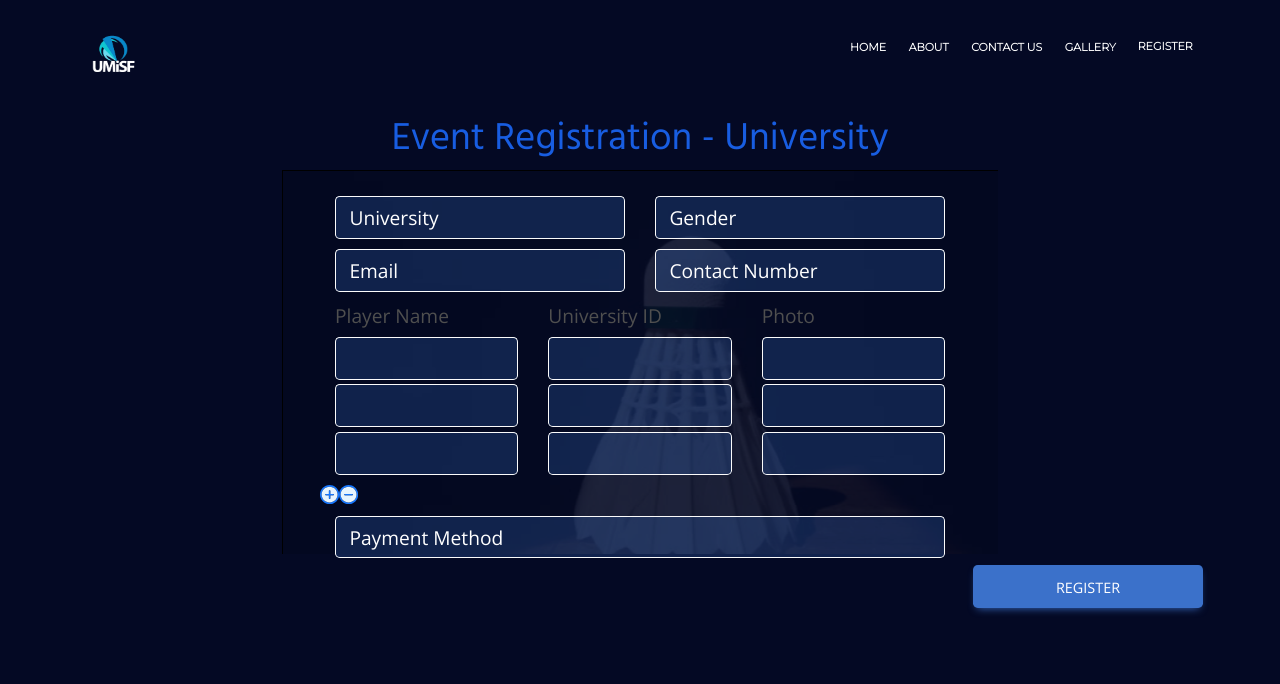
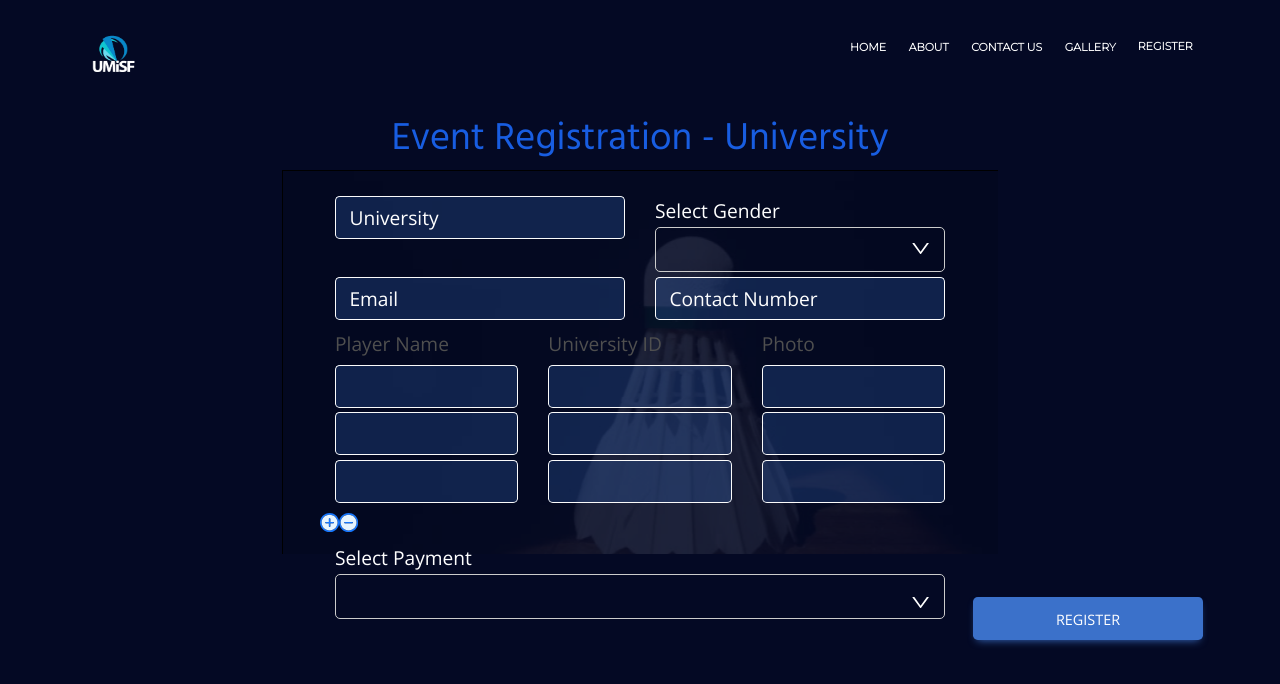
Before and after one commit to UMiSF/umisf-client, a React (Create React App) app: page /register/university in a window 1280 px wide. Shown: the top 684 px of the page. Built offline with nearby package versions, Linux system fonts and the light colour scheme; a web font is replaced by a local one.

Commit message:
added dropdown

```diff
--- a/src/Views/RegistrationPage/Common/AddTablePerf/TableRow.jsx
+++ b/src/Views/RegistrationPage/Common/AddTablePerf/TableRow.jsx
@@ -1,9 +1,14 @@
-import React from "react";
+import React, {useState} from "react";
 import Styles from "./TableRow.module.css";
 import { MDBCol, MDBInput } from "mdb-react-ui-kit";
+import Dropdown from "../../../../common/Dropdown/Dropdown";
 
 const TableRow = (props) => {
     // console.log('Props of table row: ',props)
+    const levelOptions = ['School', 'Zonal', 'Provincial', 'National', 'International']
+    const [level, setLevel] = useState("");
+    const PlaceOptions = ['Champion', 'Runnerup', 'Second-Runnerup', 'Quaterfinalist']
+    const [place, setPlace] = useState("");
   return (
     <div className="d-flex flex-row ">
              <MDBCol>
@@ -13,34 +18,16 @@ const TableRow = (props) => {
                   name={"name-" + props.index}
                   type="text"
                   value={props.perf.name}
-                  onChange={(e)=>{props.handleChange(e)}}
+                  onChange={(e)=>{props.handleChange(e.target.value, e.target.name)}}
                   contrast
                   className="bg-primary bg-opacity-25"
                 />
               </MDBCol>
               <MDBCol>
-                <MDBInput
-                  wrapperClass="mb-1"
-                  labelClass="text-white"
-                  name={"level-" + props.index}
-                  type="text"
-                  value={props.perf.level}
-                  onChange={(e)=>{props.handleChange(e)}}
-                  contrast
-                  className="bg-primary bg-opacity-25"
-                />
+                <Dropdown options = {levelOptions} handleClick={(option,id)=>{setLevel(option); props.handleChange(option,id)}} value={level}  name={"level-" + props.index}  lable={"Level"}/>
               </MDBCol>
               <MDBCol>
-                <MDBInput
-                  wrapperClass="mb-1"
-                  labelClass="text-white"
-                  name={"place-" + props.index}
-                  type="text"
-                  value={props.perf.place}
-                  onChange={(e)=>{props.handleChange(e)}}
-                  contrast
-                  className="bg-primary bg-opacity-25"
-                />
+              <Dropdown options = {PlaceOptions} handleClick={(option,id)=>{setPlace(option); props.handleChange(option,id)}} value={place}  name={"place-" + props.index}  lable={"Winning Place"}/>
               </MDBCol>
     </div>
   );
--- a/src/Views/RegistrationPage/PlayerRegistration/PlayerRegistration.jsx
+++ b/src/Views/RegistrationPage/PlayerRegistration/PlayerRegistration.jsx
@@ -6,8 +6,8 @@ import { Form } from "react-bootstrap";
 import { MDBContainer, MDBInput, MDBBtn, MDBCol } from "mdb-react-ui-kit";
 import ImageUploader from "../Common/imageUploader/ImageUploader";
 import Axios from "axios";
-import { message } from 'antd';
-import trophy from '../../../assests/images/trophy.gif';
+import { message } from "antd";
+import Dropdown from "../../../common/Dropdown/Dropdown";
 
 const PlayerRegistration = () => {
   const [validated, setValidated] = useState(false); //form validation
@@ -23,25 +23,23 @@ const PlayerRegistration = () => {
     performanceThreshold: 100,
   });
   const [fileList, setFileList] = useState([]);
-  const [isChecked, setIsChecked] = useState(false)
-  const [playerID,setPlayerID]=useState('')
+  const [isChecked, setIsChecked] = useState(false);
+  const [playerID, setPlayerID] = useState("");
   const [isSubmitting, setIsSubmitting] = useState(false);
+  const genderOptions = ["Male", "Female"];
+  const [gender, setGender] = useState("");
 
   useEffect(() => {
     if (isSubmitting) {
       // show loading message
-      message.loading('Submitting form...');
+      message.loading("Submitting form...");
     }
-  }, [isSubmitting,isChecked]);
+  }, [isSubmitting, isChecked]);
 
   const handleChange = (e) => {
     const name = e.target.name;
     const value = e.target.value;
-    if (name == "gender") {
-      setPlayer((prevValue) => {
-        return { ...prevValue, gender: value };
-      });
-    } else if (name == "firstName") {
+    if (name == "firstName") {
       setPlayer((prevValue) => {
         return { ...prevValue, firstName: value };
       });
@@ -71,7 +69,13 @@ const PlayerRegistration = () => {
       });
     }
   };
-  function handleSubmit (e) {
+
+  const changeGender = (value) => {
+    setPlayer((prevValue) => {
+      return { ...prevValue, gender: value };
+    });
+  };
+  function handleSubmit(e) {
     e.preventDefault();
     console.log("Form submitted: ", player);
 
@@ -90,66 +94,56 @@ const PlayerRegistration = () => {
 
       formData.append("playerData", [player]);
 
-        Axios.post(process.env.REACT_APP_API_URL + "/player/add",{playerData:[player]} , {
-          headers:{},
-        })
+      Axios.post(
+        process.env.REACT_APP_API_URL + "/player/add",
+        { playerData: [player] },
+        {
+          headers: {},
+        }
+      )
         .then((res) => {
           console.log(res.data);
-          message.success( res.data.message);
-          console.log("Here")
-          setPlayerID(res.data.data[0]['_id'])
+          message.success(res.data.message);
+          console.log("Here");
+          setPlayerID(res.data.data[0]["_id"]);
           setIsChecked(true);
         })
-        .catch (error =>{
-          console.log("Error: ", error)
-          message.error( error.response.data.message)
-        })
+        .catch((error) => {
+          console.log("Error: ", error);
+          message.error(error.response.data.message);
+        });
       setIsSubmitting(false);
-
     }
   }
   return (
     <div className={`${Styles["body"]}`}>
       <HeaderPage />
       <div className={`${Styles["title"]}`}>Player Registration</div>
-      {(!isChecked) && <>
-
+      {!isChecked && (
+        <>
           <div className={`${Styles["info-container"]}`}>
             <img src={info} alt="info-icon" className={`${Styles["info-logo"]}`} />
             <div className={`${Styles["info"]}`}>
-            Please note that first you have to register as a player through this
-            portal before applying for single/double events. The Player ID given
-            upon successful registration should be used for all the future events
-            including upcoming years.
+              Please note that first you have to register as a player through this portal before applying for single/double events. The Player ID given upon successful registration
+              should be used for all the future events including upcoming years.
             </div>
           </div>
           <div className={`${Styles["register-form"]}`}>
             {/* <img src={bg} className={`${Styles["bg"]}`}/> */}
             <MDBContainer className="flex">
-            <Form
-              noValidate
-              validated={validated}
-              onSubmit={handleSubmit}
-              className={`${Styles["register-form-content"]}`}
-            >
+              <Form noValidate validated={validated} onSubmit={handleSubmit} className={`${Styles["register-form-content"]}`}>
                 <div className="d-flex flex-row mb-4 ">
-                <MDBCol className="d-flex align-items-center justify-content-center">
-                  {/* <ImageUploader fileList={fileList} setFileList={setFileList} /> */}
-                </MDBCol>
+                  <MDBCol className="d-flex align-items-center justify-content-center">{/* <ImageUploader fileList={fileList} setFileList={setFileList} /> */}</MDBCol>
                   <MDBCol>
+                    <Dropdown
+                      options={genderOptions}
+                      handleClick={(option) => {
+                        setGender(option);
+                        changeGender(option);
 
-                  <MDBInput
-                    wrapperClass="mb-4"
-                    label="Gender"
-                    labelClass="text-white"
-                    name="gender"
-                    type="text"
-                    style={{ fontFamily: 'Hind", sans-serif' }}
-                    value={player.gender}
-                    onChange={handleChange}
-                    required
-                    contrast
-                    className="bg-primary bg-opacity-25"
+                      }}
+                      value={gender}
+                      lable={"Gender"}
                     />
                   </MDBCol>
                 </div>
@@ -251,20 +245,21 @@ const PlayerRegistration = () => {
               </Form>
             </MDBContainer>
           </div>
-      </>}
-      {isChecked && <div className={`${Styles["success-msg-box"]}`}>
+        </>
+      )}
+      {isChecked && (
+        <div className={`${Styles["success-msg-box"]}`}>
           {/* <img src={trophy} className={`${Styles[""]}`}/> */}
           <div className={`${Styles["success-msg"]}`}>
             Thank you for registering with us ! Your player ID {playerID} will be used for registering for the future events including next years.
-          <div className={`${Styles["image-trophy"]}`}>
-          </div>
+            <div className={`${Styles["image-trophy"]}`}></div>
           </div>
 
           <MDBBtn className={`${Styles["conquest-button"]}`} type="submit">
             <div className={`${Styles["conquest"]}`}>Enter the conquest</div>
           </MDBBtn>
-
-      </div>}
+        </div>
+      )}
     </div>
   );
 };
--- a/src/Views/RegistrationPage/RegisterAll/RegisterAll.jsx
+++ b/src/Views/RegistrationPage/RegisterAll/RegisterAll.jsx
@@ -65,9 +65,9 @@ const RegisterAll = () => {
   const [isPlayingSingle, setIsplayingSingle] = useState(true);
   const [isPlayingDouble, setIsplayingDouble] = useState(true);
   const ageOptions = ['Under 9', 'Under 11', 'Under 13', 'Under 15', 'Staff']
-  const [ageGrpup, setAgeGroup] = useState("Select Age Group");
+  const [ageGrpup, setAgeGroup] = useState("");
   const paymentOptions = ['On-site', 'Bank Transfer']
-  const [payment, setPayment] = useState("Select Payment Method");
+  const [payment, setPayment] = useState("");
   //const [isPlayingMix, setIsplayingMix] = useState(true);
   let doneSingle = { success: false, message: "", valid: false, data: "" };
   let doneDouble = { success: false, message: "", valid: false, validP: false, data: "", dataP: "" };
@@ -210,9 +210,10 @@ const RegisterAll = () => {
     });
   };
 
-  const changeSinglePastPerformanceArray = (e) => {
-    const name = e.target.name;
-    const value = e.target.value;
+  const changeSinglePastPerformanceArray = (option, id) => {
+    console.log("Event from root", option, id)
+    const name = id;
+    const value = option;
     const field = name.split("-")[0];
     const position = parseInt(name.split("-")[1]);
     console.log("Table Values: ", field, position, value);
@@ -243,9 +244,9 @@ const RegisterAll = () => {
     setSinglePastPerformanceArray(newArray);
   };
 
-  const changeDoublePastPerformanceArray = (e) => {
-    const name = e.target.name;
-    const value = e.target.value;
+  const changeDoublePastPerformanceArray = (option, id) => {
+    const name = id;
+    const value = option;
     const field = name.split("-")[0];
     const position = parseInt(name.split("-")[1]);
     console.log("Table Values: ", field, position, value);
@@ -332,27 +333,33 @@ const RegisterAll = () => {
   //       setMixPastPerformanceArray(tmpArray);
   //     }
   //   };
+
   async function handleSubmit(e) {
     e.preventDefault();
-    console.log("Form submitted");
+    console.log("Form submitted" );
     const form = e.currentTarget;
     const singlePerf = arrangePerformanceArray(singlePastPerformanceArray);
     const doublePerf = arrangePerformanceArray(doublePastPerformanceArray);
-
+    let perfError = false;
+    console.log("Perfs:", singlePerf);
+    console.log("perfd", doublePerf);
     //form validation
     if (form.checkValidity() === false || (isPlayingDouble && double.player === double.playerPartner)) {
       e.stopPropagation();
       isPlayingDouble && double.player === double.playerPartner && message.error("Player and the Partner have the same ID !! ");
     }
     if (singlePerf.includes("~error~") || doublePerf.includes("~error~")) {
+      perfError = true
+      message.error("Please fill your performance correctly !")
       e.stopPropagation();
     }
+
     setValidated(true);
 
     single.pastPerformance = singlePerf;
     double.pastPerformance = doublePerf;
 
-    if ((isPlayingSingle && Object.values(single).includes("") && single.paymentMethod == "On-site" && single.paymentSlip == "") || !Object.values(single).includes("")) {
+    if (((isPlayingSingle && Object.values(single).includes("") && single.paymentMethod == "On-site" && single.paymentSlip == "") || !Object.values(single).includes("")) && !perfError) {
       try {
         const res = await Axios.get(
           process.env.REACT_APP_API_URL + "/player/getByObjectId",
@@ -375,7 +382,7 @@ const RegisterAll = () => {
       }
     }
 
-    if ((isPlayingDouble && Object.values(double).includes("") && double.paymentMethod == "On-site" && double.paymentSlip == "") || !Object.values(double).includes("")) {
+    if (((isPlayingDouble && Object.values(double).includes("") && double.paymentMethod == "On-site" && double.paymentSlip == "") || !Object.values(double).includes("")) && !perfError) {
       Axios.get(
         process.env.REACT_APP_API_URL + "/player/getByObjectId",
         { params: { ids: double.player + "," + double.playerPartner } },
@@ -546,7 +553,7 @@ const RegisterAll = () => {
                     required
                     contrast
                   /> */}
-                  <Dropdown options = {ageOptions} handleClick={(option)=>{setAgeGroup(option); changeAgeGroup(option)}} value={ageGrpup}/>
+                  <Dropdown options = {ageOptions} handleClick={(option)=>{setAgeGroup(option); changeAgeGroup(option)}} value={ageGrpup} lable={"Age Group"}/>
 
                 </MDBCol>
               </div>
@@ -702,7 +709,7 @@ const RegisterAll = () => {
             {(isPlayingDouble || isPlayingSingle) && (
               <div className="d-flex flex-row mb-4 ">
                 <MDBCol>
-                <Dropdown options = {paymentOptions} handleClick={(option)=>{setPayment(option); changePaymentMethod(option)}} value={payment}/>
+                <Dropdown options = {paymentOptions} handleClick={(option)=>{setPayment(option); changePaymentMethod(option)}} value={payment} lable={"Payment Method"}/>
                 </MDBCol>
                 {isBankTransfer && (
                   <MDBCol>
--- a/src/Views/RegistrationPage/UniversityRegistration/UniversityRegistration.jsx
+++ b/src/Views/RegistrationPage/UniversityRegistration/UniversityRegistration.jsx
@@ -7,7 +7,7 @@ import TableRow from "../Common/AddTablePlayer/TableRow";
 import Styles from "./UniversityRegistration.module.css";
 import Axios from "axios";
 import { PlusCircleTwoTone, MinusCircleTwoTone } from "@ant-design/icons";
-
+import Dropdown from "../../../common/Dropdown/Dropdown";
 
 import { message } from "antd";
 const UniversityRegistration = () => {
@@ -23,12 +23,17 @@ const UniversityRegistration = () => {
 
   const [isBankTransfer, setIsBankTransfer] = useState(false);
   const [playersArray, setPlayersArray] = useState([
-    { firstName: "", lastName: "", photo: "" ,},
-    { firstName: "", lastName: "", photo: "" ,},
-    { firstName: "", lastName: "", photo: "" , },])
+    { firstName: "", lastName: "", photo: "" },
+    { firstName: "", lastName: "", photo: "" },
+    { firstName: "", lastName: "", photo: "" },
+  ]);
   const [count, setCount] = useState(3);
   const [exceeded, setExceeded] = useState(false);
   const [isSubmitting, setIsSubmitting] = useState(false);
+  const genderOptions = ["Male", "Female"];
+  const [gender, setGender] = useState("");
+  const paymentOptions = ["On-site", "Bank Transfer"];
+  const [payment, setPayment] = useState("");
 
   useEffect(() => {
     if (isSubmitting) {
@@ -44,10 +49,6 @@ const UniversityRegistration = () => {
     if (name == "name") {
       setUniversity((prevValue) => {
         return { ...prevValue, name: value };
-      });
-    } else if (name == "matchType") {
-      setUniversity((prevValue) => {
-        return { ...prevValue, matchType: value };
       });
     } else if (name == "email") {
       setUniversity((prevValue) => {
@@ -99,18 +100,36 @@ const UniversityRegistration = () => {
     }
   };
 
-  const updatePlayerCommonData = ()=>{
-    const tempArray = []
-    for (const player of playersArray){
-      let tempObj = {email:university.email, institute:university.name, contactNumber:university.contactNumber, gender:university.matchType, ... player}
-      tempArray.push(tempObj)
+  const changeGender = (value) => {
+    setUniversity((prevValue) => {
+      return { ...prevValue, matchType: value };
+    });
+  };
+
+  const changePaymentMethod = (value) => {
+    setUniversity((prevValue) => {
+      return { ...prevValue, paymentMethod: value };
+    });
+    console.log("isBankTransfer: ", value == "On-Site");
+    value == "Bank Transfer" ? setIsBankTransfer(true) : setIsBankTransfer(false);
+  };
+
+  const updatePlayerCommonData = () => {
+    const tempArray = [];
+    for (const player of playersArray) {
+      let tempObj = { email: university.email, institute: university.name, contactNumber: university.contactNumber, gender: university.matchType, ...player };
+      tempArray.push(tempObj);
     }
-    return tempArray
-  }
+    return tempArray;
+  };
+
   const AddAnotherRow = () => {
     setCount(count + 1);
     setPlayersArray((prevValue) => {
-      return [...playersArray, { Firstname: "", lastName: "", photo: "" , email:university.email, contactNumber:university.contactNumber, institute:university.name, gender:university.matchType},];
+      return [
+        ...playersArray,
+        { Firstname: "", lastName: "", photo: "", email: university.email, contactNumber: university.contactNumber, institute: university.name, gender: university.matchType },
+      ];
     });
     count == 7 && setExceeded(true);
   };
@@ -136,15 +155,14 @@ const UniversityRegistration = () => {
     e.preventDefault();
     console.log("Form submitted", university);
     const form = e.currentTarget;
-    const isPlayerArrayValid = isValidPlayerArray(playersArray)
+    const isPlayerArrayValid = isValidPlayerArray(playersArray);
     //form validation
     if (form.checkValidity() === false || !isPlayerArrayValid) {
       e.stopPropagation();
-      !isPlayerArrayValid && message.error("Please fill players' details correctly !")
-
+      !isPlayerArrayValid && message.error("Please fill players' details correctly !");
     }
     setValidated(true);
-    if ((Object.values(university).includes("") && university.paymentMethod == "On-site" && university.paymentSlip == "") || !Object.values(university).includes("")) {
+    if (((Object.values(university).includes("") && university.paymentMethod == "On-site" && university.paymentSlip == "") || !Object.values(university).includes("")) && isPlayerArrayValid) {
       console.log("Here")
       const players = updatePlayerCommonData()
       console.log(players)
@@ -168,7 +186,6 @@ const UniversityRegistration = () => {
         });
       setIsSubmitting(false);
     }
-
   }
   return (
     <div className={`${Styles["body"]}`}>
@@ -195,17 +212,14 @@ const UniversityRegistration = () => {
                 />
               </MDBCol>
               <MDBCol>
-                <MDBInput
-                  wrapperClass="mb-1"
-                  label="Gender"
-                  labelClass="text-white"
-                  name="matchType"
-                  type="text"
-                  value={university.matchType}
-                  onChange={handleChange}
-                  required
-                  contrast
-                  className="bg-primary bg-opacity-25"
+                <Dropdown
+                  options={genderOptions}
+                  handleClick={(option) => {
+                    setGender(option);
+                    changeGender(option);
+                  }}
+                  value={gender}
+                  lable={"Gender"}
                 />
               </MDBCol>
             </div>
@@ -260,17 +274,14 @@ const UniversityRegistration = () => {
 
             <div className="d-flex flex-row mb-4 ">
               <MDBCol>
-                <MDBInput
-                  wrapperClass="mb-4"
-                  label="Payment Method"
-                  labelClass="text-white"
-                  name="paymentMethod"
-                  type="text"
-                  value={university.paymentMethod}
-                  onChange={handleChange}
-                  required
-                  contrast
-                  className="bg-primary bg-opacity-25"
+                <Dropdown
+                  options={paymentOptions}
+                  handleClick={(option) => {
+                    setPayment(option);
+                    changePaymentMethod(option);
+                  }}
+                  value={payment}
+                  lable={"Payment"}
                 />
               </MDBCol>
               {isBankTransfer && (
--- a/src/common/Dropdown/Dropdown.jsx
+++ b/src/common/Dropdown/Dropdown.jsx
@@ -2,7 +2,7 @@
 import React, { useState} from 'react';
 import styles from './Dropdown.module.css';
 import { DownOutlined } from '@ant-design/icons';
-const Dropdown = ({ options, value, handleClick}) => {
+const Dropdown = ({ options, value, name, lable, handleClick}) => {
   const [isOpen, setIsOpen] = useState(false);
 
   const toggleOpen = () => {
@@ -13,6 +13,9 @@ const Dropdown = ({ options, value, handleClick}) => {
 
   return (
     <div className={styles.selectContainer}>
+      <div className={styles.lable} hidden={value !== ''}>
+            {"Select " + lable}
+      </div>
       <div className={styles.selectedValue} onClick={toggleOpen}>
         {value}
         <DownOutlined  className={styles.down}/>
@@ -24,7 +27,8 @@ const Dropdown = ({ options, value, handleClick}) => {
             <div
               key={option}
               className={styles.option}
-              onClick={() => {handleClick(option); toggleOpen()}}
+              onClick={() => {handleClick(option,name); toggleOpen()}}
+              name={name}
             >
               {option}
             </div>
--- a/src/common/Dropdown/Dropdown.module.css
+++ b/src/common/Dropdown/Dropdown.module.css
@@ -10,6 +10,7 @@
     padding: 6px 12px;
     border: 1px solid #ccc;
     border-radius: 5px;
+    height: 45px;
 
   }
 
```
Also changed, not shown: src/Router/router.jsx (+5 -5 lines), src/Views/HeaderPage/HeaderPage.jsx (+8 -8 lines). Lines whose indentation alone changed are shown as unchanged.
